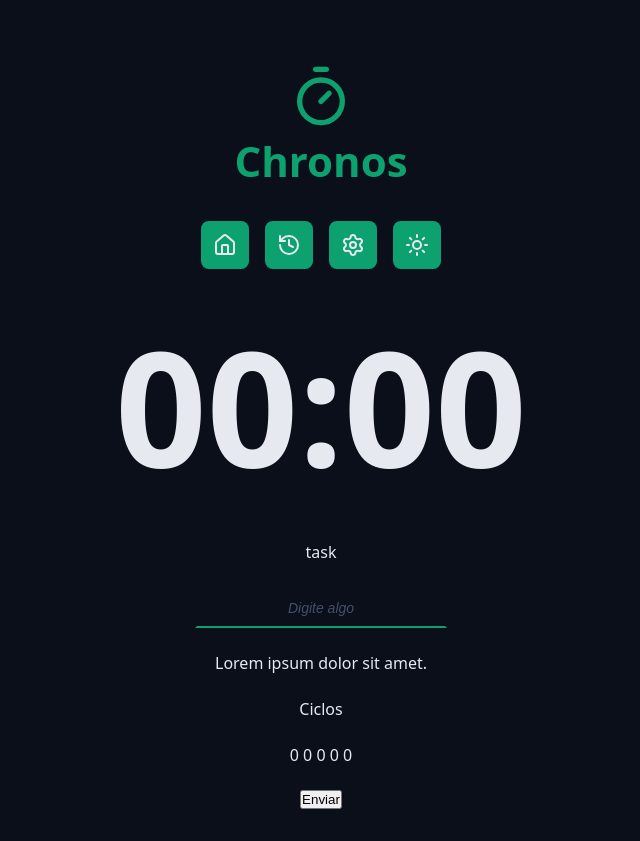
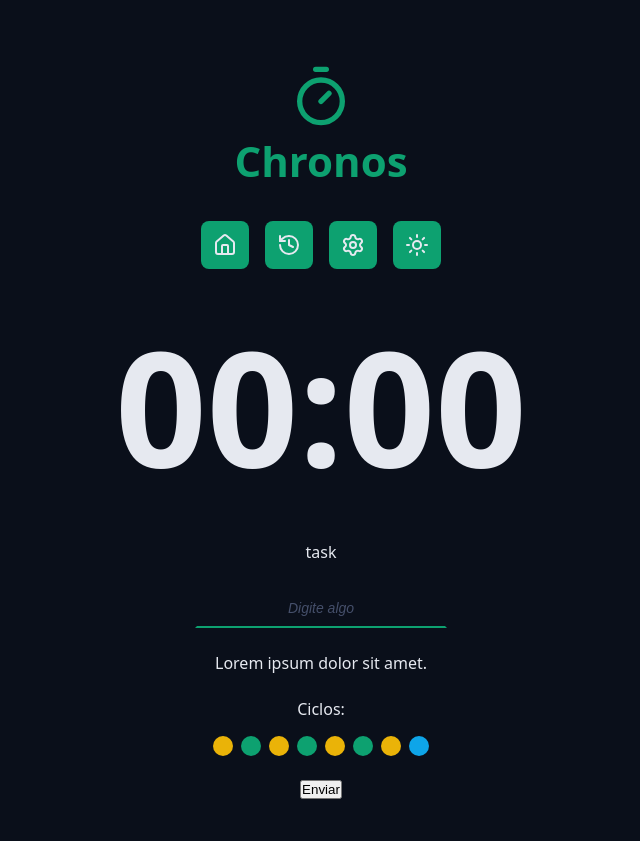
Before and after one commit to PatrickSchifter/chronos-pomodoro, a React (Vite) app: page / in a window 1280 px wide. Shown: the whole page, without its empty margins (319-959 px from the left). Built offline with nearby package versions, Linux system fonts and the light colour scheme.

Commit message:
feat: add cycle component

```diff
--- a/src/App.tsx
+++ b/src/App.tsx
@@ -2,6 +2,7 @@
 import { Logo } from './components/Logo';
 import { Menu } from './components/Menu';
 import { CountDown } from './components/CountDown';
+import { Cycles } from './components/Cycles';
 
 import './styles/theme.css';
 import './styles/global.css';
@@ -34,8 +35,7 @@
           </div>
 
           <div className='formRow'>
-            <p>Ciclos</p>
-            <p>0 0 0 0 0</p>
+            <Cycles />
           </div>
 
           <div className='formRow'>
--- /dev/null
+++ b/src/components/Cycles/index.tsx
@@ -0,0 +1,18 @@
+import styles from './styles.module.css';
+export function Cycles() {
+  return (
+    <div className={styles.cycles}>
+      <span>Ciclos:</span>
+      <div className={styles.cyclesDots}>
+        <span className={`${styles.cyclesDot} ${styles.workTime}`}></span>
+        <span className={`${styles.cyclesDot} ${styles.shortBreakTime}`}></span>
+        <span className={`${styles.cyclesDot} ${styles.workTime}`}></span>
+        <span className={`${styles.cyclesDot} ${styles.shortBreakTime}`}></span>
+        <span className={`${styles.cyclesDot} ${styles.workTime}`}></span>
+        <span className={`${styles.cyclesDot} ${styles.shortBreakTime}`}></span>
+        <span className={`${styles.cyclesDot} ${styles.workTime}`}></span>
+        <span className={`${styles.cyclesDot} ${styles.longBreakTime}`}></span>
+      </div>
+    </div>
+  );
+}
--- /dev/null
+++ b/src/components/Cycles/styles.module.css
@@ -0,0 +1,29 @@
+.cycles {
+  display: flex;
+  flex-direction: column;
+  align-items: center;
+  gap: 1.6rem;
+}
+
+.cyclesDots {
+  display: flex;
+  gap: 0.8rem;
+}
+
+.cyclesDot {
+  width: 2rem;
+  height: 2rem;
+  border-radius: 50%;
+}
+
+.shortBreakTime {
+  background-color: var(--primary);
+}
+
+.workTime {
+  background-color: var(--warning);
+}
+
+.longBreakTime {
+  background-color: var(--info);
+}
```
